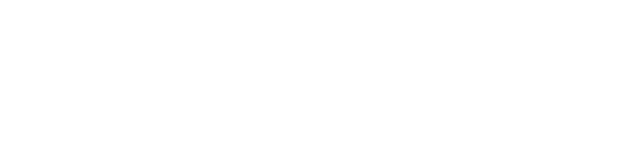
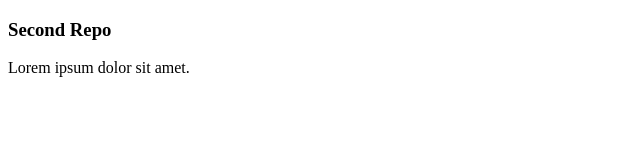
Before and after one commit to S4KI8/my-second-repo, a plain HTML site: page index.html in a window 1280 px wide. Shown: the whole page, without its empty margins (0-640 px from the left). Drawn offline with Linux system fonts and the light colour scheme.

Commit message:
style added

```diff
--- a/index.html
+++ b/index.html
@@ -6,5 +6,8 @@
     <meta name="viewport" content="width=device-width, initial-scale=1.0" />
     <title>My second github repo</title>
   </head>
-  <body></body>
+  <body>
+    <h3>Second Repo</h3>
+    <p>Lorem ipsum dolor sit amet.</p>
+  </body>
 </html>
--- /dev/null
+++ b/style.css
@@ -0,0 +1,7 @@
+p {
+  background-color: aqua;
+  color: red;
+}
+h3 {
+  color: blueviolet;
+}
```
